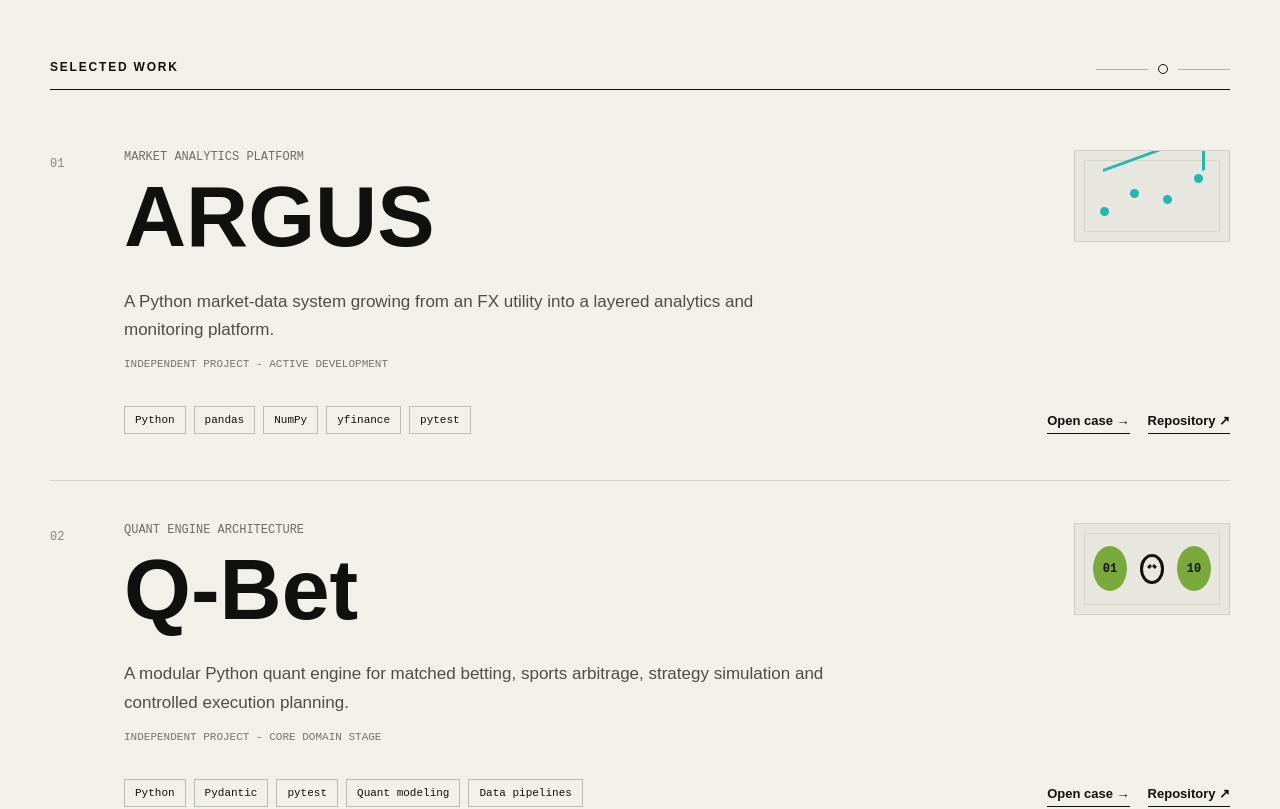
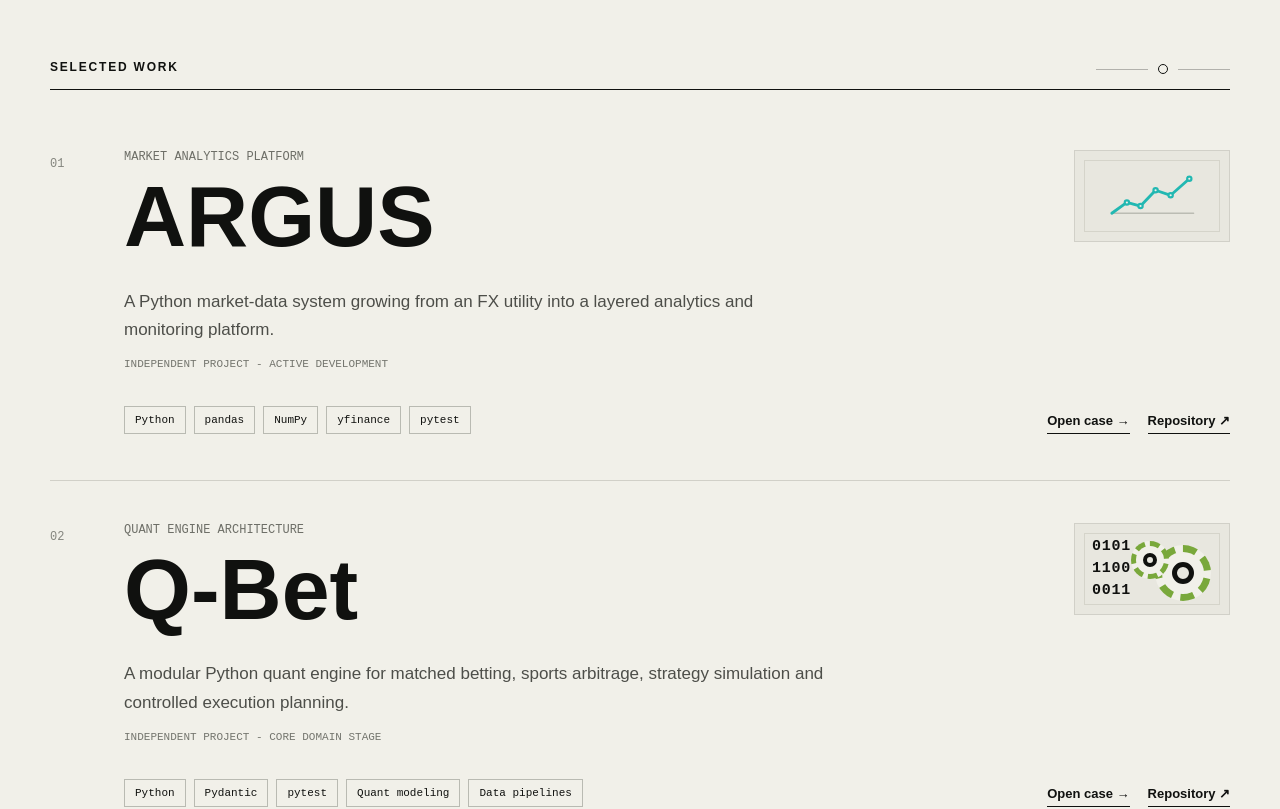
Before and after one commit to BytecodeBrewer/portfolio, a Next.js app: page / in a window 1280 px wide. Shown: the part 840-1649 px from the top of the page. Built offline with nearby package versions, Linux system fonts and the light colour scheme; no server answers.

Commit message:
Clarify homepage project marks

```diff
--- a/app/page.tsx
+++ b/app/page.tsx
@@ -5,16 +5,27 @@ import { projects } from "./projects";
 function ProjectMark({ slug }: { slug: string }) {
   if (slug === "argus") {
     return <div className="project-mark mark-argus" aria-hidden="true">
-      <span /><span /><span /><span />
-      <i />
+      <svg viewBox="0 0 156 92" role="img">
+        <path d="M22 70H136" />
+        <path d="M22 70L43 55L62 60L83 38L104 45L130 22" />
+        <circle cx="43" cy="55" r="3" />
+        <circle cx="62" cy="60" r="3" />
+        <circle cx="83" cy="38" r="3" />
+        <circle cx="104" cy="45" r="3" />
+        <circle cx="130" cy="22" r="3" />
+      </svg>
     </div>;
   }
 
   if (slug === "q-bet") {
     return <div className="project-mark mark-qbet" aria-hidden="true">
-      <span>01</span>
-      <i />
-      <span>10</span>
+      <div className="binary-stream">
+        <span>0101</span>
+        <span>1100</span>
+        <span>0011</span>
+      </div>
+      <div className="gear gear-large" />
+      <div className="gear gear-small" />
     </div>;
   }
 
```
Also changed, not shown: app/globals.css.
